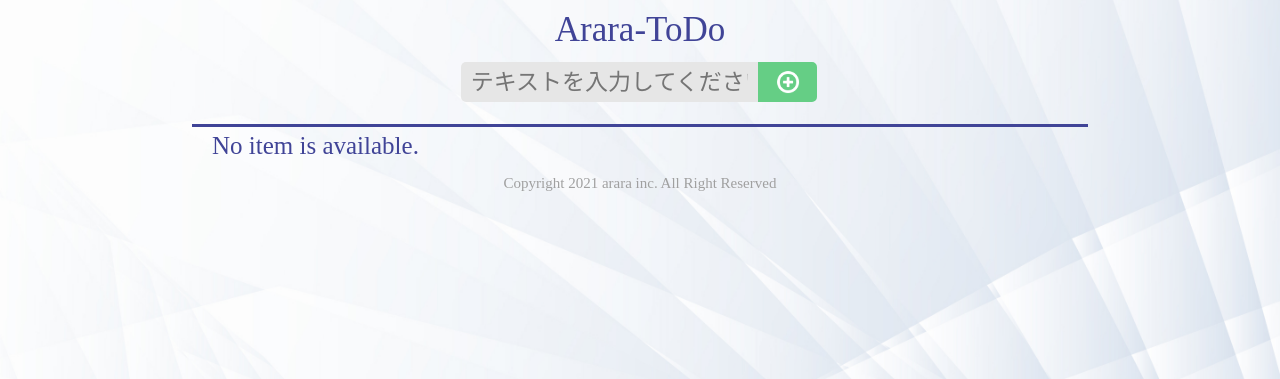
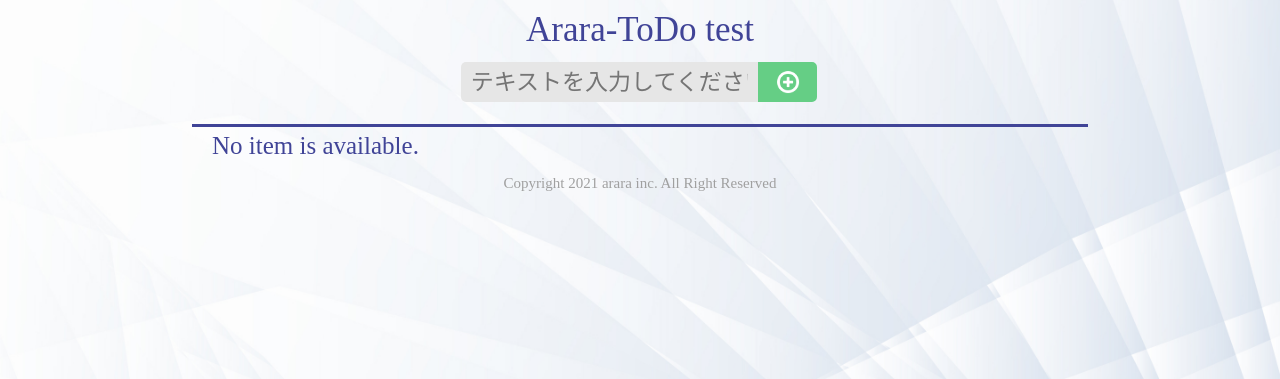
Before and after one commit to arara-ichihara/arara-todo, a Django app: page /araraTodoApp/ in a window 1280 px wide. Shown: the top 379 px of the page. Run offline with Django 3.2, Linux system fonts and the light colour scheme; data that the repository does not hold is empty.

Commit message:
add test to index.html

```diff
--- a/araraTodoApp/templates/araraTodoApp/index.html
+++ b/araraTodoApp/templates/araraTodoApp/index.html
@@ -8,7 +8,7 @@
   <body>
     <!-- ヘッダー -->
     <header>
-        <h1>Arara-ToDo</h1>
+        <h1>Arara-ToDo test</h1>
         <form action="/addTodo/" method="post">{% csrf_token%}
             <p><input type="text" name="content" placeholder="テキストを入力してください"></p>
             <button type="submit">
```
